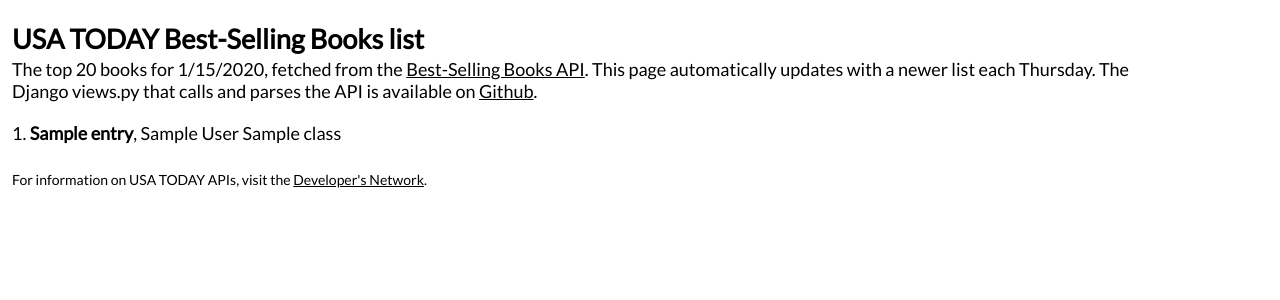
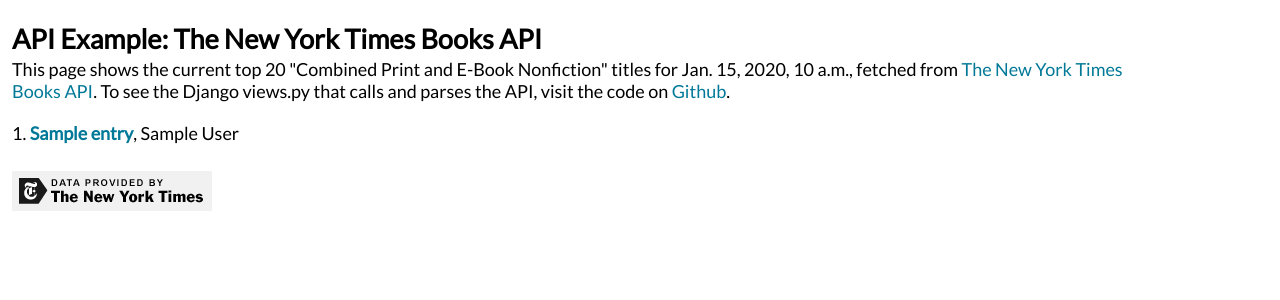
Before and after one commit to anthonydb/sandbox-project, a Django app: template apis/templates/booklist.html in a window 1280 px wide. Shown: the top 300 px of the page. Run offline with Django 3.2, Linux system fonts and the light colour scheme; the template is opened without the code that fills it: most values are stand-ins (such as "Sample title", 1, 10 or a date in 2020); parts of the project's set-up code (start-up, migrations or seed data) failed here and were passed over.

Commit message:
Switch to NYT book list since USAT API is kaput.

```diff
--- a/apis/static/api.css
+++ b/apis/static/api.css
@@ -16,15 +16,19 @@ h1
 }
 
 
-a:link, a:visited
-{
-    text-decoration: underline;
-    color: #000000;
+a {
+    color: #007998;
+    -webkit-transition: color 0.25s ease-in-out;
+    -moz-transition: color 0.25s ease-in-out;
+    -o-transition: color 0.25s ease-in-out;
+    -ms-transition: color 0.25s ease-in-out;
+    transition: color 0.25s ease-in-out;
+    text-decoration: none;
 }
-
-a:hover
-{
-    text-decoration: underline;
+a:hover,
+a:focus,
+a:active {
+    color: rgba(0, 121, 152, 0.5);
 }
 
 p
--- a/apis/templates/apihome.html
+++ b/apis/templates/apihome.html
@@ -6,7 +6,7 @@
 {% block content %}
     <div id="main">
     <h2>APIs</h2>
-    <a href="http://www.anthonydb.com/apis/books/">Best-Selling Books API</a>
+    <a href="http://www.anthonydb.com/apis/books/">The New York Times Books API</a>
     </div>
 
 {% endblock %}
--- a/apis/templates/booklist.html
+++ b/apis/templates/booklist.html
@@ -6,7 +6,7 @@
     {% load staticfiles %}
     <link rel="stylesheet" type="text/css" href="{% static 'api.css'%}" />
     <link href='http://fonts.googleapis.com/css?family=Lato' rel='stylesheet' type='text/css'>
-    <title>Booklist API test</title>
+    <title>Books API Example</title>
     <meta name="description" content="Book List API">
 
     <!-- Replace the Google code with your own account -->
@@ -28,21 +28,21 @@
       <div id="container">
       <div id="main">
 
-      <h2>USA TODAY Best-Selling Books list</h2>
+      <h2>API Example: The New York Times Books API</h2>
       <div id="chatter">
-      The top 20 books for {{ date_dict.month }}/{{ date_dict.day }}/{{ date_dict.year }}, fetched from the <a href="http://usatoday30.usatoday.com/api/books/" target="_blank">Best-Selling Books API</a>. This page automatically updates with a newer list each Thursday. The Django views.py that calls and parses the API is available on <a href="https://github.com/anthonydb/sandbox-project/blob/master/apis/views.py" target="_blank">Github</a>.
+      This page shows the current top 20 "Combined Print and E-Book Nonfiction" titles for {{ list_date }}, fetched from <a href="https://developer.nytimes.com/books_api.json" target="_blank">The New York Times Books API</a>. To see the Django views.py that calls and parses the API, visit the code on <a href="https://github.com/anthonydb/sandbox-project/blob/master/apis/views.py" target="_blank">Github</a>.
       </div>
 
       <div id="list">
         <ul>
         {% for entry in top_list %}
-            <li>{{ entry.rank}}. <b>{{ entry.title }}</b>, {{ entry.author }} {{entry.class}}</li>
+            <li>{{ entry.rank}}. <b><a href="{{ entry.amazon_link }}">{{ entry.title }}</a></b>, {{ entry.author }}</li>
         {% endfor %}
         </ul>
       </div>
 
       <div id="tag">
-         For information on USA TODAY APIs, visit the <a href="http://developer.usatoday.com" target="_blank">Developer's Network</a>.<br/>
+         <a href="http://developer.nytimes.com"><img src="/static/poweredby_nytimes_200a.png" /></a>
       </div>
 
       </div>
--- a/core/templates/home.html
+++ b/core/templates/home.html
@@ -15,7 +15,7 @@
         Here are a few little apps I've experimented with:
         <ul>
             <li>I'm collecting <a href="/words/">Words on Art</a>. Have a favorite quote about music, writing, art? <a href="/words/suggest/">Let me know.</a></li>
-            <li>The current USA Today <a href="/apis/books/">Top 20 Best-Selling Books</a> via its API. A demo.</li>
+            <li>An API-fetch experiment with a current New York Times <a href="/apis/books/">Book List</a> via its API. A demo.</li>
         </ul>
     </div>
     <div id="footer">
@@ -26,7 +26,7 @@
         Hosting by <a href="http://www.webfaction.com/signup?affiliate=adebarros" >WebFaction</a>.<br/>
     </div>
     <div id="copyright">
-        Copyright 2016 Anthony DeBarros
+        Copyright 2017 Anthony DeBarros
     </div>
     </div>
 
```
Also changed, not shown: apis/views.py (+21 -30 lines), apis/static/poweredby_nytimes_200a.png (added).
